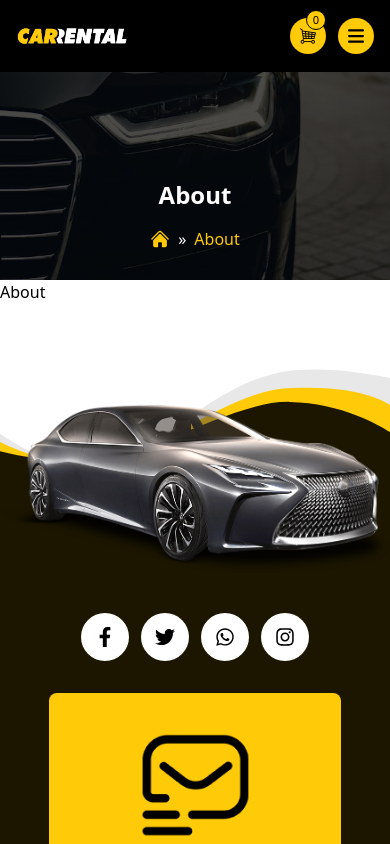
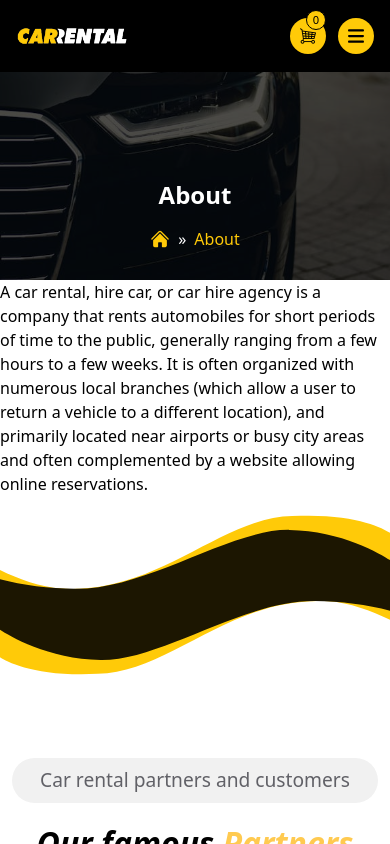
Before and after one commit to itunumide/car-rental, a React (Vite) app: page /about in a window 390 px wide. Shown: the top 844 px of the page. Built offline with nearby package versions, Linux system fonts and the light colour scheme.

Commit message:
worked on the location page responsiveness

```diff
--- a/src/pages/About.jsx
+++ b/src/pages/About.jsx
@@ -1,14 +1,49 @@
-import PagesHero from "../reusables/PagesHero"
-
+import LocationHeader from "../reusables/LocationHeader";
+import PagesHero from "../reusables/PagesHero";
+import SvgDesignPricingB from "../reusables/SvgDesignPricingB";
+import SvgDesignPricingT from "../reusables/SvgDesignPricingT";
 
 const About = () => {
   return (
     <div>
       <PagesHero />
 
-      <h1>About</h1>
+      <div className="flex">
+        <div>
+          <img src="" alt="" />
+        </div>
+        <div>
+          <p className="">
+            A car rental, hire car, or car hire agency is a company that rents
+            automobiles for short periods of time to the public, generally
+            ranging from a few hours to a few weeks. It is often organized with
+            numerous local branches (which allow a user to return a vehicle to a
+            different location), and primarily located near airports or busy
+            city areas and often complemented by a website allowing online
+            reservations.
+          </p>
+          <div></div>
+        </div>
+      </div>
+      <div className="">
+        <div>
+          <SvgDesignPricingT />
+        </div>
+        <div></div>
+        <div>
+          <SvgDesignPricingB />
+        </div>
+      </div>
+      <div className="">
+        <LocationHeader
+          subtitle="Car rental partners and customers"
+          title="Our famous "
+          highlight="Partners"
+
+        />
+      </div>
     </div>
-  )
-}
+  );
+};
 
-export default About
+export default About;
--- a/src/pages/Locations.jsx
+++ b/src/pages/Locations.jsx
@@ -7,7 +7,6 @@ import LocationCard from "../reusables/LocationCard";
 import LocationHeader from "../reusables/LocationHeader";
 import LocationForm from "../reusables/LocationForm";
 import { useNavigate } from "react-router-dom";
-
 
 const Locations = () => {
   const navigate = useNavigate();
@@ -24,7 +23,7 @@ const Locations = () => {
         subtitle="Car Rental Locations"
         title="We Rent a car wherever you are and"
         highlight="enjoy!"
-        width={"max-w-[40rem]"}
+        width={"md:max-w-[40rem] max-w-[27rem] "}
       />
 
       <div className="mt-[4rem] md:mt-[10rem]">
@@ -32,8 +31,12 @@ const Locations = () => {
           <SvgDesignPricingT />
         </div>
         <div className="relative bg-[#1c1601] flex flex-col gap-8 pb-10">
-          <div className="locationCar 2xl:ml-20 -mt-72">
-            <img src={locationCar} alt="" style={{ width: "40rem" }} />
+          <div className="locationCar -mt-28 2xl:ml-20 md:-mt-72">
+            <img
+              src={locationCar}
+              alt=""
+              className={`w-[30rem] md:w-[40rem]`}
+            />
           </div>
           <div className="text-white">
             <LocationCard
@@ -71,8 +74,13 @@ const Locations = () => {
         <div className="svgtop relative ">
           <SvgDesignPricingB />
         </div>
-        <div className="locationCar relative left-[40rem] 2xl:ml-20 -mt-[24rem]">
-          <img src={locationCar1} alt="" style={{ width: "40rem" }} />
+        <div className="relative -mt-16 mb-10 md:mb-48 md:-mt-28 xl:-mt-56">
+          <div
+            className="locationCar absolute top-1/2 -translate-y-1/2 translate-x-1/4 md:translate-x-1  xl:translate-x-0 "
+            style={{ right: "5%" }}
+          >
+            <img src={locationCar1} alt="" className="w-[80%] md:w-[40rem]" />
+          </div>
         </div>
       </div>
       <div className="pt-10 flex flex-col items-center">
--- a/src/reusables/LocationCard.jsx
+++ b/src/reusables/LocationCard.jsx
@@ -3,14 +3,14 @@ import MapComponent from "./MapComponent";
 
 const LocationCard = ({lat, lng, state, country, text, onClick}) => {
   return (
-    <div className="flex gap-12 px-12 py-10">
+    <div className="flex flex-col md:flex-row gap-12 px-8 md:px-12 py-6 md:py-10">
       <MapComponent lat={lat} lng={lng} />
 
-      <div className="flex flex-col justify-between">
+      <div className="flex flex-col  items-center md:items-start  md:justify-between">
         <h2 className="text-[2.8rem] italic">
           {state} <span className="text-[1.5rem] font-light text-[#534b46]">{country}</span>
         </h2>
-        <p className="leading-8">
+        <p className="leading-8 mb-5 md:mb-0 text-center md:text-left">
          {text}
         </p>
         <Button text={"Rent"} onClick={onClick} width="10rem" />
--- a/src/reusables/LocationForm.jsx
+++ b/src/reusables/LocationForm.jsx
@@ -38,7 +38,7 @@ const LocationForm = () => {
   return (
     <form
       onSubmit={handleSubmit}
-      className=" flex flex-col items-center bg-[#1c1601] mt-12 pb-10 pt-6 shadow-[20px_20px_0_#e9e9e9] px-12 rounded-3xl w-[50%]"
+      className=" flex flex-col items-center w-[90%] bg-[#1c1601] mt-12 pb-10 pt-6 shadow-[20px_20px_0_#e9e9e9] px-12 rounded-3xl md:w-[50%]"
     >
       <div className="flex flex-wrap justify-between">
         <Input
--- a/src/reusables/LocationHeader.jsx
+++ b/src/reusables/LocationHeader.jsx
@@ -2,10 +2,10 @@ const LocationHeader = ({ subtitle, title, highlight, width }) => {
     return (
       <div className="pt-[4rem]">
         <div className="flex justify-center flex-col items-center">
-          <p className="text-[1.6rem] bg-[#f1f1f1] font-light text-[#616167] mb-4 px-7 py-2 rounded-[50px]">
+          <p className="text-[1.2rem] md:text-[1.6rem] bg-[#f1f1f1] font-light text-[#616167] mb-4 px-7 py-2 rounded-[50px]">
             {subtitle}
           </p>
-          <h1 className={`text-[3rem] text-center italic font-semibold ${width}`}>
+          <h1 className={`text-[2rem] md:text-[3rem] text-center italic font-semibold ${width}`}>
             {title}{" "}
             <span className="text-[#ffca50] border-b-4 border-[#ffca08] pb-1">
               {highlight}
```
